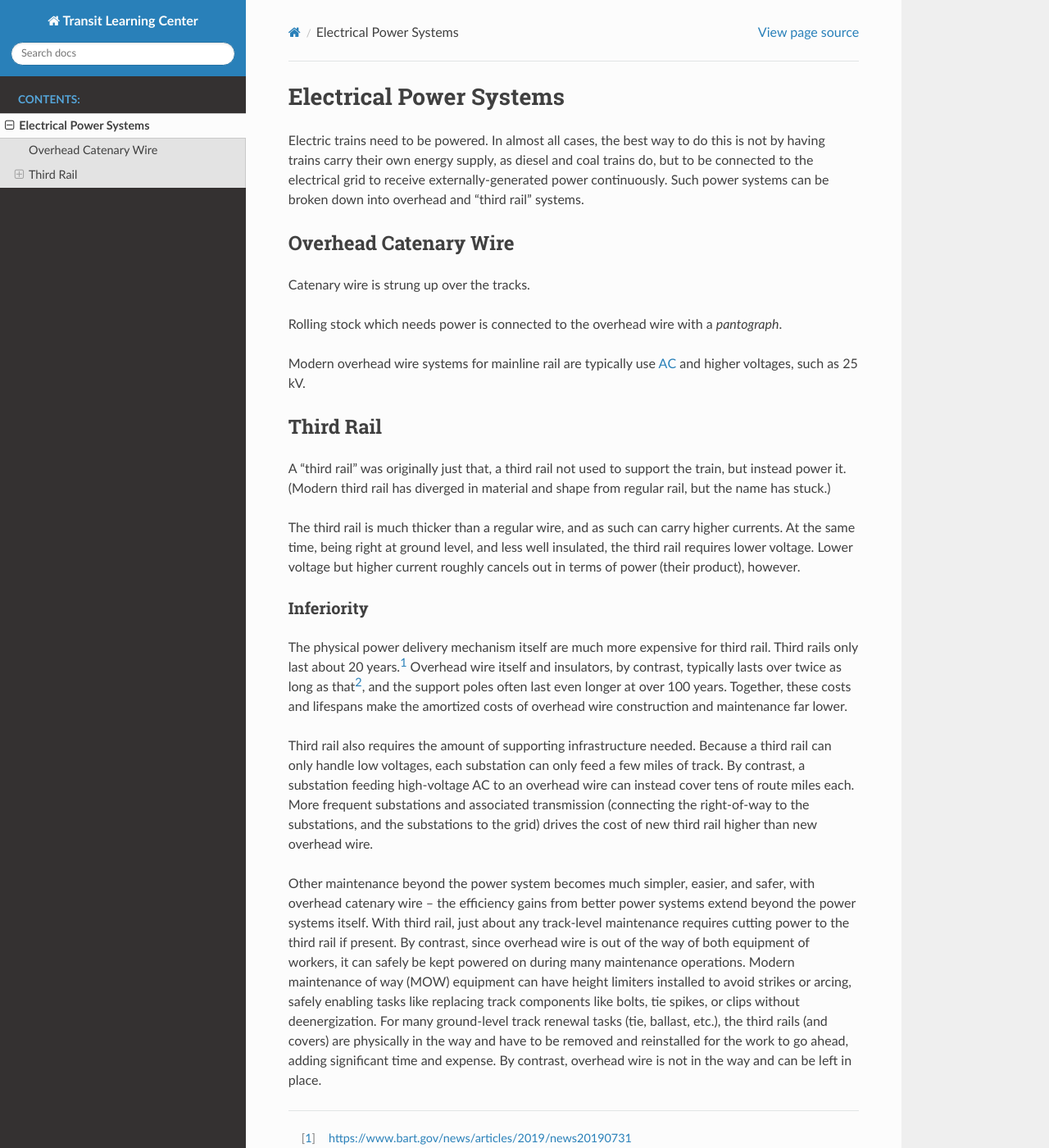
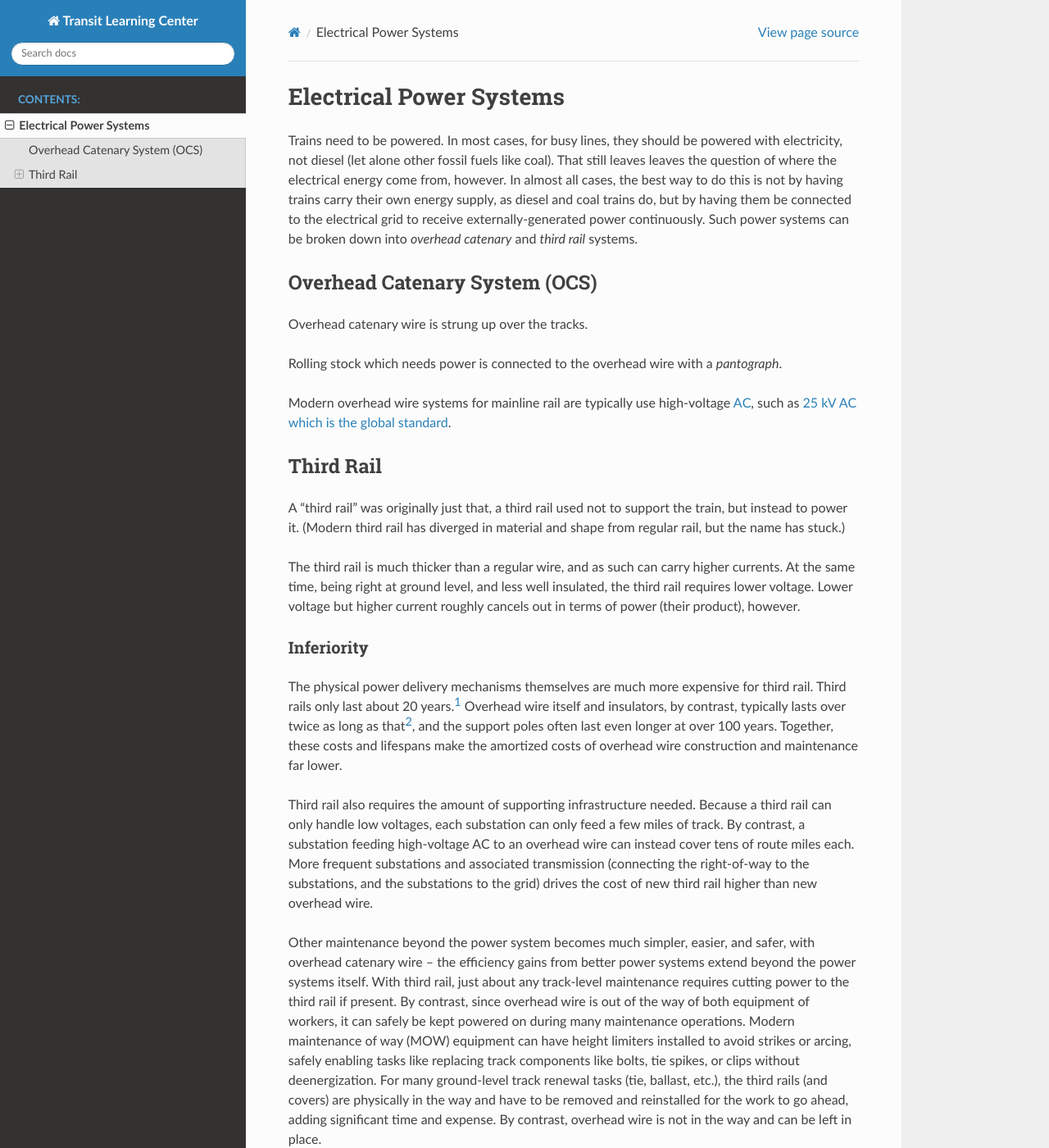
Before and after one commit to effective-transit-alliance/transit-learning-center, a Sphinx documentation site: the page built from source/electrical-power-systems/index.md, in a window 1280 px wide and 1400 px high. Shown: the whole window at 82% size. Built offline with Sphinx 7.4.7 and the Read the Docs theme 3.1.0, drawn with Linux system fonts in a browser that asks for light colours.

Commit message:
Apply suggestions from review
Co-authored-by: John Ericson <git@JohnEricson.me>

```diff
--- a/source/electrical-power-systems/index.md
+++ b/source/electrical-power-systems/index.md
@@ -1,20 +1,22 @@
 # Electrical Power Systems
 
-Electric trains need to be powered.
-In almost all cases, the best way to do this is not by having trains carry their own energy supply, as diesel and coal trains do, but to be connected to the electrical grid to receive externally-generated power continuously.
-Such power systems can be broken down into overhead and "third rail" systems.
+Trains need to be powered.
+In most cases, for busy lines, they should be powered with electricity, not diesel (let alone other fossil fuels like coal).
+That still leaves leaves the question of where the electrical energy come from, however.
+In almost all cases, the best way to do this is not by having trains carry their own energy supply, as diesel and coal trains do, but by having them be connected to the electrical grid to receive externally-generated power continuously.
+Such power systems can be broken down into *overhead catenary* and *third rail* systems.
 
-## Overhead Catenary Wire
+## Overhead Catenary System (OCS)
 
-Catenary wire is strung up over the tracks.
+Overhead catenary wire is strung up over the tracks.
 
 Rolling stock which needs power is connected to the overhead wire with a *pantograph*.
 
-Modern overhead wire systems for mainline rail are typically use [AC](https://en.wikipedia.org/wiki/Alternating_current) and higher voltages, such as 25 kV.
+Modern overhead wire systems for mainline rail are typically use high-voltage [AC](https://en.wikipedia.org/wiki/Alternating_current), such as [25 kV AC which is the global standard](https://en.wikipedia.org/wiki/25_kV_AC_railway_electrification).
 
 ## Third Rail
 
-A "third rail" was originally just that, a third rail not used to support the train, but instead power it.
+A "third rail" was originally just that, a third rail used not to support the train, but instead to power it.
 (Modern third rail has diverged in material and shape from regular rail, but the name has stuck.)
 
 The third rail is much thicker than a regular wire, and as such can carry higher currents.
@@ -23,7 +25,7 @@ Lower voltage but higher current roughly cancels out in terms of power (their pr
 
 ### Inferiority
 
-The physical power delivery mechanism itself are much more expensive for third rail.
+The physical power delivery mechanisms themselves are much more expensive for third rail.
 Third rails only last about 20 years.[^third-rail-bart]
 Overhead wire itself and insulators, by contrast, typically lasts over twice as long as that[^overhead-wire-longevity],
 and the support poles often last even longer at over 100 years.
```
